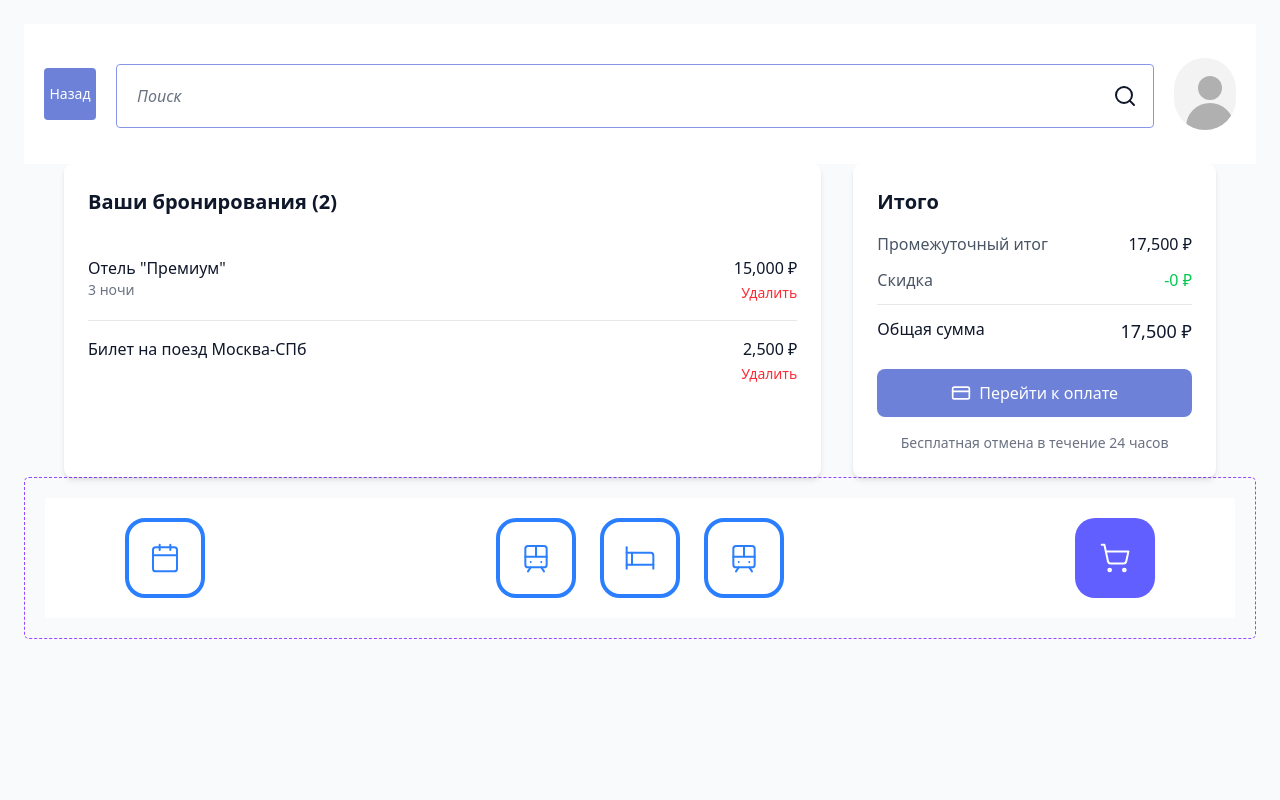
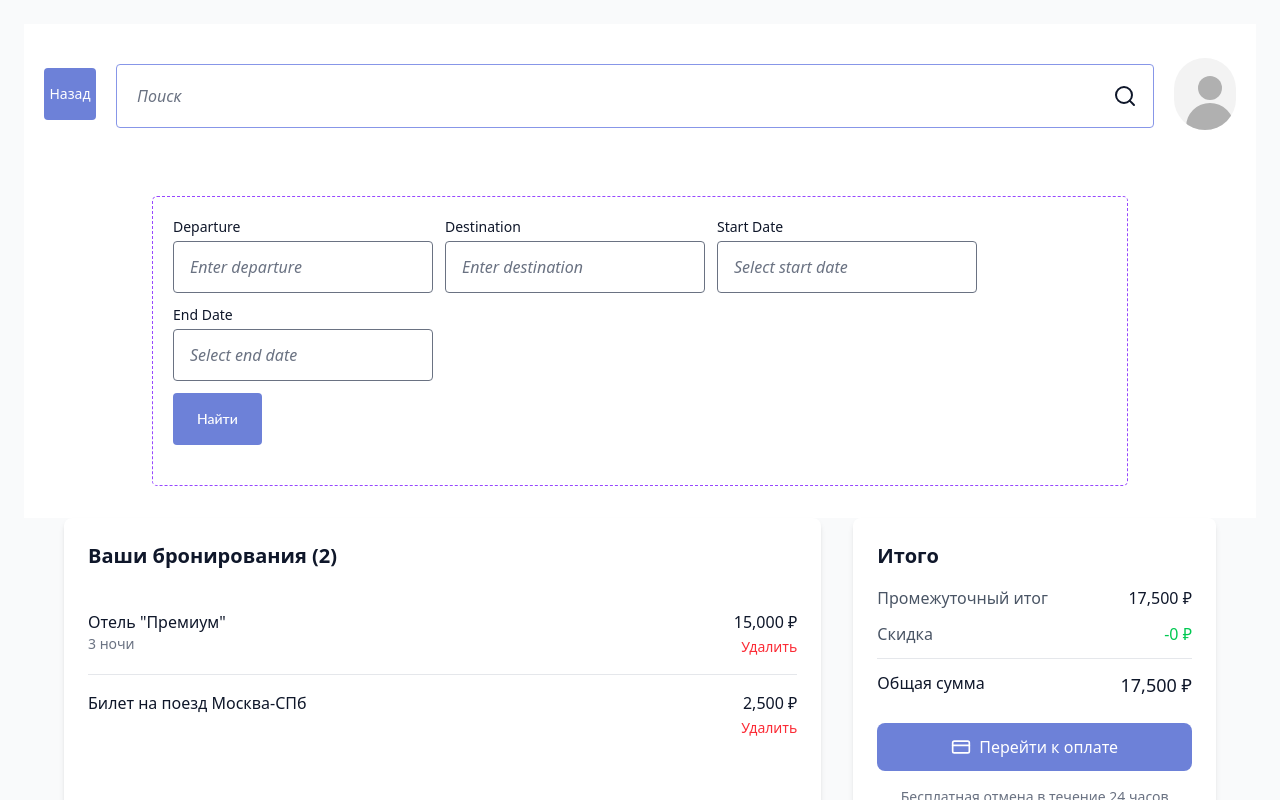
Before and after one commit to DanTimson/TBH-Project, a React (Vite) app: page /cart in a window 1280 px wide. Shown: the top 800 px of the page. Built offline with nearby package versions, Linux system fonts and the light colour scheme.

Commit message:
add search to pages

```diff
--- a/src/pages/Cart.jsx
+++ b/src/pages/Cart.jsx
@@ -3,6 +3,7 @@ import { Link, useNavigate } from 'react-router-dom';
 import { ChevronLeft, CreditCard, Package, Search as SearchIcon } from 'lucide-react';
 import NavbarDesktop from "../components/ui/NavbarDesktop";
 import Button from "../components/ui/Button";
+import Search from "../components/ui/Search";
 
 const CartPage = () => {
   const navigate = useNavigate();
@@ -53,6 +54,11 @@ const CartPage = () => {
             </div>
           </div>
       </header>
+
+      <search className="flex flex-col items-center gap-6 px-32 py-8 w-full grow bg-white overflow-y-auto">
+        {/* Search Section */}
+          <Search />
+      </search>
 
       {/* Основное содержимое */}
       <main className="max-w-6xl mx-auto grid grid-cols-1 lg:grid-cols-3 gap-8">
--- a/src/pages/hot.jsx
+++ b/src/pages/hot.jsx
@@ -4,6 +4,7 @@ import NavbarDesktop from "../components/ui/NavbarDesktop";
 import { useNavigate } from 'react-router-dom';
 import Button from "../components/ui/Button";
 import { ChevronLeft, Search as SearchIcon} from "lucide-react";
+import Search from "../components/ui/Search";
 
 export default function HotelPage() {
   const navigate = useNavigate();
@@ -45,6 +46,12 @@ export default function HotelPage() {
           </div>
         </div>
       </header>
+
+      <search className="flex flex-col items-center gap-6 px-32 py-8 w-full grow bg-white overflow-y-auto">
+        {/* Search Section */}
+          <Search />
+      </search>
+
       <main className="mt-8">
         {/* Карточка отеля */}
         <div className="bg-white p-6 rounded-lg shadow-md mb-6">
--- a/src/pages/train1.jsx
+++ b/src/pages/train1.jsx
@@ -4,6 +4,7 @@ import { Train, ChevronLeft, ChevronDown, Clock, ArrowRight, User, ArrowUpDown }
 import NavbarDesktop from "../components/ui/NavbarDesktop";
 import Button from "../components/ui/Button";
 import { Search as SearchIcon} from "lucide-react";
+import Search from "../components/ui/Search";
 
 const TrainSearchPage = () => {
   const navigate = useNavigate();
@@ -68,6 +69,10 @@ const TrainSearchPage = () => {
         </div>
       </header>
 
+      <search className="flex flex-col items-center gap-6 px-32 py-8 w-full grow bg-white overflow-y-auto">
+        {/* Search Section */}
+          <Search />
+      </search>
       {/* Фильтры и сортировка */}
       <div className="max-w-6xl mx-auto bg-white rounded-lg shadow-md p-4 mb-6 flex flex-wrap items-center justify-between gap-4">
         <div className="flex items-center space-x-4">
@@ -166,6 +171,7 @@ const TrainSearchPage = () => {
           </div>
         ))}
       </div>
+
       <NavbarDesktop />
     </div>
   );
--- a/src/pages/train2.jsx
+++ b/src/pages/train2.jsx
@@ -4,6 +4,7 @@ import { Train, ChevronLeft, ChevronDown, Clock, ArrowRight, User, ArrowUpDown }
 import NavbarDesktop from "../components/ui/NavbarDesktop";
 import Button from "../components/ui/Button";
 import { Search as SearchIcon} from "lucide-react";
+import Search from "../components/ui/Search";
 
 const TrainSearchPage = () => {
   const navigate = useNavigate();
@@ -68,6 +69,11 @@ const TrainSearchPage = () => {
           </div>
         </div>
       </header>
+
+      <search className="flex flex-col items-center gap-6 px-32 py-8 w-full grow bg-white overflow-y-auto">
+        {/* Search Section */}
+          <Search />
+      </search>
 
       {/* Фильтры и сортировка */}
       <div className="max-w-6xl mx-auto bg-white rounded-lg shadow-md p-4 mb-6 flex flex-wrap items-center justify-between gap-4">
```
Also changed, not shown: src/index.jsx (indentation only). Lines whose indentation alone changed are shown as unchanged.
